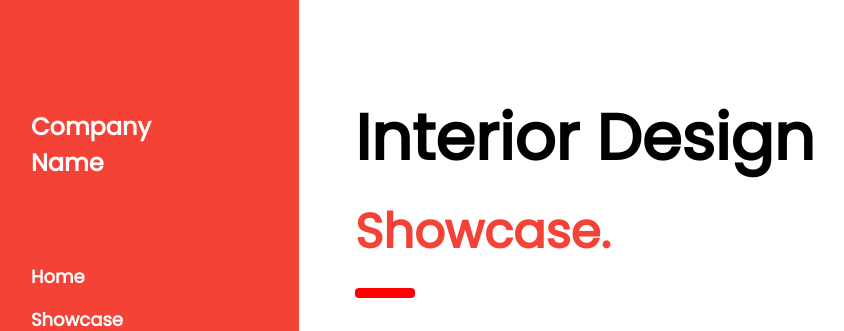
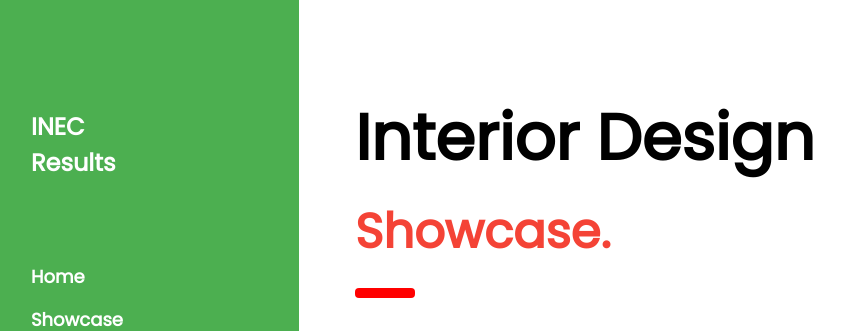
Before and after one commit to tjzango/inec_result_collection_system, a Django app: page / in a window 1280 px wide. Shown: the top 331 px of the page, without its empty margins (1-845 px from the left). Run offline with Django 3.2, Linux system fonts and the light colour scheme.

Commit message:
Change background to green

```diff
--- a/result/templates/base.html
+++ b/result/templates/base.html
@@ -1,6 +1,6 @@
 <!DOCTYPE html>
 <html lang="en">
-<title>W3.CSS Template</title>
+<title>Nigeerian Voting Results</title>
 <meta charset="UTF-8">
 <meta name="viewport" content="width=device-width, initial-scale=1">
 <link rel="stylesheet" href="https://www.w3schools.com/w3css/4/w3.css">
@@ -14,10 +14,10 @@ body {font-size:16px;}
 <body>
 
 <!-- Sidebar/menu -->
-<nav class="w3-sidebar w3-red w3-collapse w3-top w3-large w3-padding" style="z-index:3;width:300px;font-weight:bold;" id="mySidebar"><br>
+<nav class="w3-sidebar w3-green w3-collapse w3-top w3-large w3-padding" style="z-index:3;width:300px;font-weight:bold;" id="mySidebar"><br>
   <a href="javascript:void(0)" onclick="w3_close()" class="w3-button w3-hide-large w3-display-topleft" style="width:100%;font-size:22px">Close Menu</a>
   <div class="w3-container">
-    <h3 class="w3-padding-64"><b>Company<br>Name</b></h3>
+    <h3 class="w3-padding-64"><b>INEC<br>Results</b></h3>
   </div>
   <div class="w3-bar-block">
     <a href="#" onclick="w3_close()" class="w3-bar-item w3-button w3-hover-white">Home</a>
@@ -30,8 +30,8 @@ body {font-size:16px;}
 </nav>
 
 <!-- Top menu on small screens -->
-<header class="w3-container w3-top w3-hide-large w3-red w3-xlarge w3-padding">
-  <a href="javascript:void(0)" class="w3-button w3-red w3-margin-right" onclick="w3_open()">☰</a>
+<header class="w3-container w3-top w3-hide-large w3-green w3-xlarge w3-padding">
+  <a href="javascript:void(0)" class="w3-button w3-green w3-margin-right" onclick="w3_open()">☰</a>
   <span>Company Name</span>
 </header>
 
@@ -157,7 +157,7 @@ body {font-size:16px;}
 
     <div class="w3-half">
       <ul class="w3-ul w3-light-grey w3-center">
-        <li class="w3-red w3-xlarge w3-padding-32">Pro</li>
+        <li class="w3-green w3-xlarge w3-padding-32">Pro</li>
         <li class="w3-padding-16">Floorplanning</li>
         <li class="w3-padding-16">50 hours support</li>
         <li class="w3-padding-16">Photography</li>
@@ -168,7 +168,7 @@ body {font-size:16px;}
           <span class="w3-opacity">per room</span>
         </li>
         <li class="w3-light-grey w3-padding-24">
-          <button class="w3-button w3-red w3-padding-large w3-hover-black">Sign Up</button>
+          <button class="w3-button w3-green w3-padding-large w3-hover-black">Sign Up</button>
         </li>
       </ul>
     </div>
@@ -192,7 +192,7 @@ body {font-size:16px;}
         <label>Message</label>
         <input class="w3-input w3-border" type="text" name="Message" required>
       </div>
-      <button type="submit" class="w3-button w3-block w3-padding-large w3-red w3-margin-bottom">Send Message</button>
+      <button type="submit" class="w3-button w3-block w3-padding-large w3-green w3-margin-bottom">Send Message</button>
     </form>
   </div>
 
```
